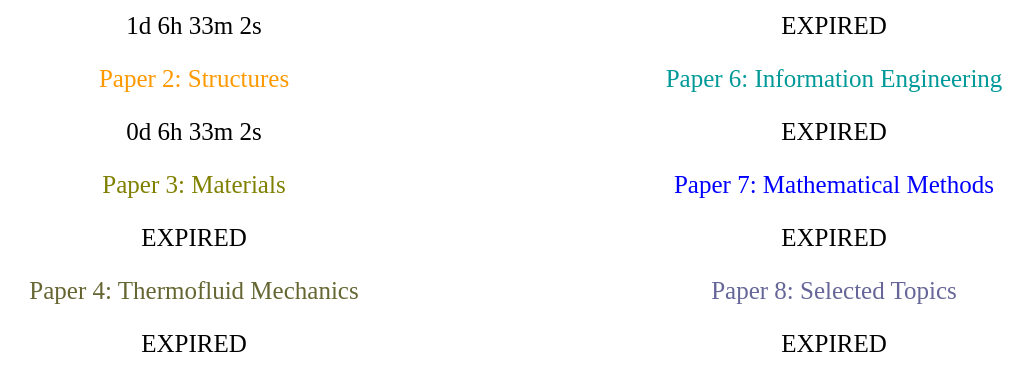
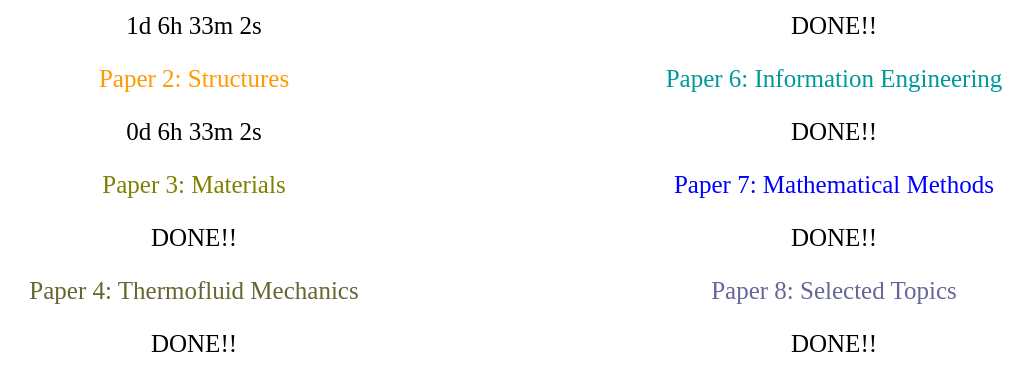
Before and after one commit to kaijunge/Countdown, a plain HTML site: page index.html in a window 1280 px wide. Shown: the part 61-452 px from the top of the page, without its empty margins (126-1159 px from the left). Drawn offline with Linux system fonts and the light colour scheme.

Commit message:
Changed from "EXPIRED" to "DONE!!"

```diff
--- a/index.html
+++ b/index.html
@@ -141,7 +141,7 @@ function printtime() {
     // If the count down is over, write some text
     if (distance < 0) {
         //clearInterval(x);
-        document.getElementById(ID).innerHTML = "EXPIRED";
+        document.getElementById(ID).innerHTML = "DONE!!";
     }
 }
 </script>
```
